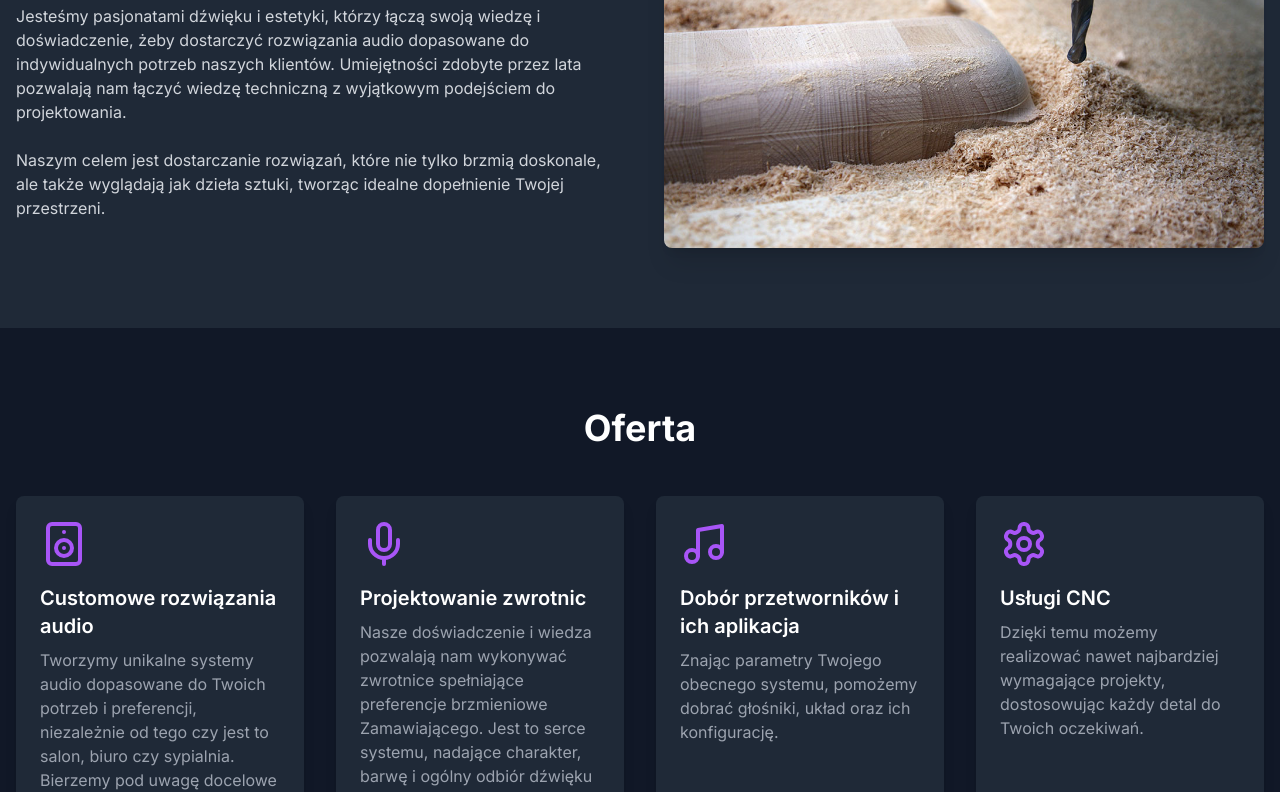
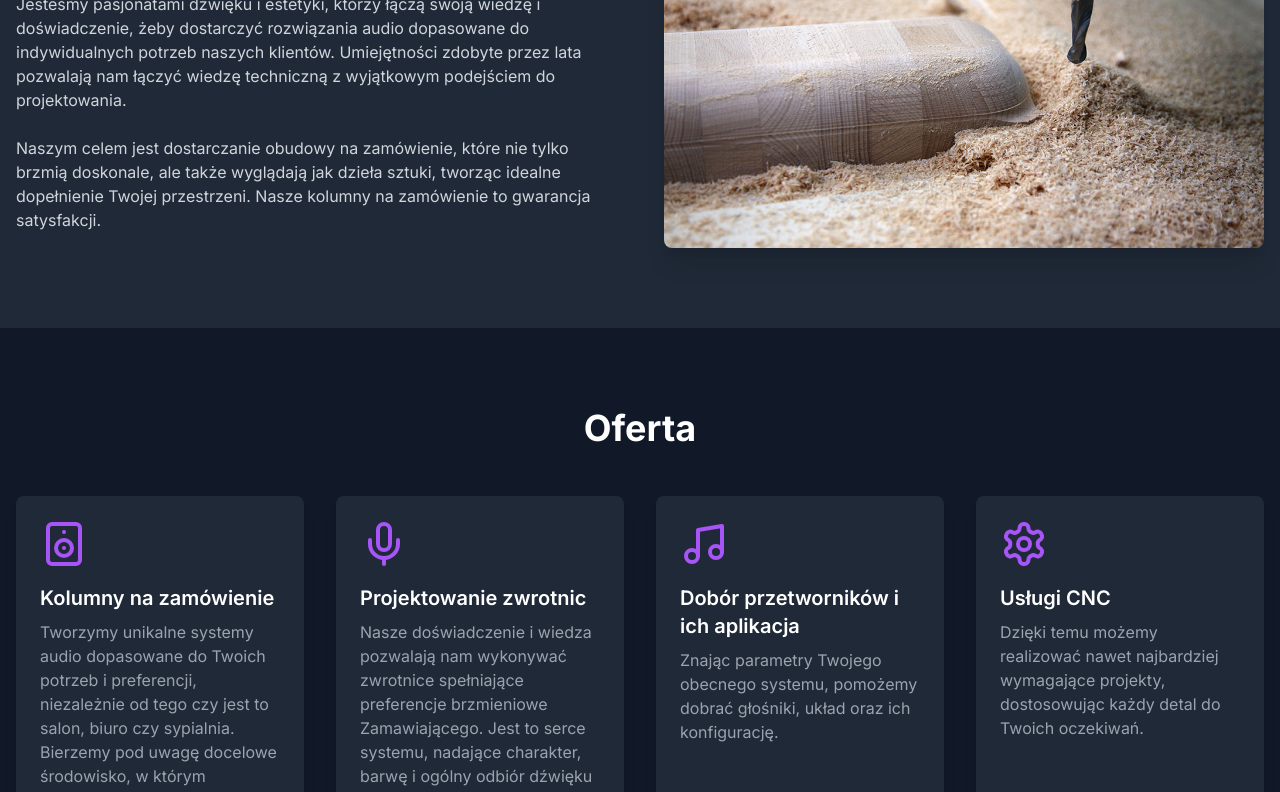
Before and after one commit to Faunbox/customSpeakers, a Next.js app: page / in a window 1280 px wide. Shown: the part 1040-1832 px from the top of the page. Built offline with nearby package versions, Linux system fonts and the light colour scheme; no server answers.

Commit message:
Text update

```diff
--- a/components/About.tsx
+++ b/components/About.tsx
@@ -28,7 +28,7 @@ const About = () => {
             Jesteśmy pasjonatami dźwięku i estetyki, którzy łączą swoją wiedzę i doświadczenie, żeby dostarczyć rozwiązania audio dopasowane do indywidualnych potrzeb naszych klientów. Umiejętności zdobyte przez lata pozwalają nam łączyć wiedzę techniczną z wyjątkowym podejściem do projektowania.
             </p>
             <p className="text-gray-300">
-            Naszym celem jest dostarczanie rozwiązań, które nie tylko brzmią doskonale, ale także wyglądają jak dzieła sztuki, tworząc idealne dopełnienie Twojej przestrzeni.
+            Naszym celem jest dostarczanie obudowy na zamówienie, które nie tylko brzmią doskonale, ale także wyglądają jak dzieła sztuki, tworząc idealne dopełnienie Twojej przestrzeni. Nasze kolumny na zamówienie to gwarancja satysfakcji.
             </p>
           </motion.div>
           <motion.div
--- a/components/OrderSteps.tsx
+++ b/components/OrderSteps.tsx
@@ -41,7 +41,8 @@ const steps = [
     number: "5",
     icon: Truck,
     title: "Wysyłka",
-    description: "Wysyłka Twojego systemu kurierem.",
+    description:
+      "Bezpieczne pakowanie i wysyłka Twojego systemu kurierem lub odbiór osobisty w siedzibie naszej firmy do czego serdecznie zapraszamy!",
   },
 ];
 
--- a/components/Services.tsx
+++ b/components/Services.tsx
@@ -6,7 +6,7 @@ import { Speaker, Mic, Music, Settings } from 'lucide-react'
 const services = [
   {
     icon: <Speaker className="w-12 h-12 text-purple-500" />,
-    title: 'Customowe rozwiązania audio',
+    title: 'Kolumny na zamówienie',
     description: 'Tworzymy unikalne systemy audio dopasowane do Twoich potrzeb i preferencji, niezależnie od tego czy jest to salon, biuro czy sypialnia. Bierzemy pod uwagę docelowe środowisko, w którym pracować będą Twoje przyszłe kolumny, Twój obecny wzmacniacz oraz upodobania brzmieniowe.'
   },
   {
--- a/components/TextWall.tsx
+++ b/components/TextWall.tsx
@@ -12,13 +12,13 @@ const TextWall = () => {
       icon: <Volume2 className="w-8 h-8 text-purple-500" />,
       title: "Pasja",
       content:
-        "Pomysł na wykonywanie kolumn na zamówienie zrodził się z pasji do muzyki i technologii. MF Customs jest owocem wieloletniej dedykacji do uzyskania naturalnego i angażującego dzwięku oraz chęci dostarczenia efektu sonicznego w ciekawej i nieszablonowej formie.",
+        "Kolumny na zamówienie - pomysł zrodził się z pasji do muzyki i technologii. MF Customs jest owocem wieloletniej dedykacji do uzyskania naturalnego i angażującego dzwięku oraz chęci dostarczenia efektu sonicznego w ciekawej i nieszablonowej formie.",
     },
     {
       icon: <Music className="w-8 h-8 text-purple-500" />,
       title: "Misja",
       content:
-        "Nasza misja jest dostarczenie produktu, który wypełni Twoje pomieszczenie dzwiękiem prawdziwym ale i nie pozbawionym emocji. Oprócz dźwięku jest również forma wizualna - piękne i niepowtarzalne obudowy głośnikowe. Jakość i przywiązanie do detali - to nasze motto.",
+        "Naszą misją jest dostarczenie kolumny na zamówienie, które wypełnią Twoje pomieszczenie dzwiękiem prawdziwym ale i nie pozbawionym emocji. Oprócz dźwięku jest również forma wizualna - piękne i niepowtarzalne obudowy głośnikowe. Jakość i przywiązanie do detali - to nasze motto.",
     },
     {
       icon: <Mic className="w-8 h-8 text-purple-500" />,
@@ -30,7 +30,7 @@ const TextWall = () => {
       icon: <Radio className="w-8 h-8 text-purple-500" />,
       title: "Jakość",
       content:
-        "Nasze obudowy są w całości wytwarzane przez nas, dzięki czemu mamy pełną kontrolę nad procesem produkcji. Stosujemy materiały najwyższej jakości. Dzięki maszynom cnc, mamy pewność że cięcia będą wykonane z dużą dokładnością i powtarzalnością. Zawsze dbamy o optymalizację obudowy pod kątem jej sztywności, fal stojących, dyfrakcji na ostrych krawędziach, wytłumienia i rozmieszczenia głośników.",
+        "Nasze obudowy na są w całości wytwarzane przez nas, dzięki czemu mamy pełną kontrolę nad procesem produkcji. Stosujemy materiały najwyższej jakości. Dzięki maszynom cnc, mamy pewność że cięcia będą wykonane z dużą dokładnością i powtarzalnością. Zawsze dbamy o optymalizację obudowy pod kątem jej sztywności, fal stojących, dyfrakcji na ostrych krawędziach, wytłumienia i rozmieszczenia głośników.",
     },
   ]
 
```
